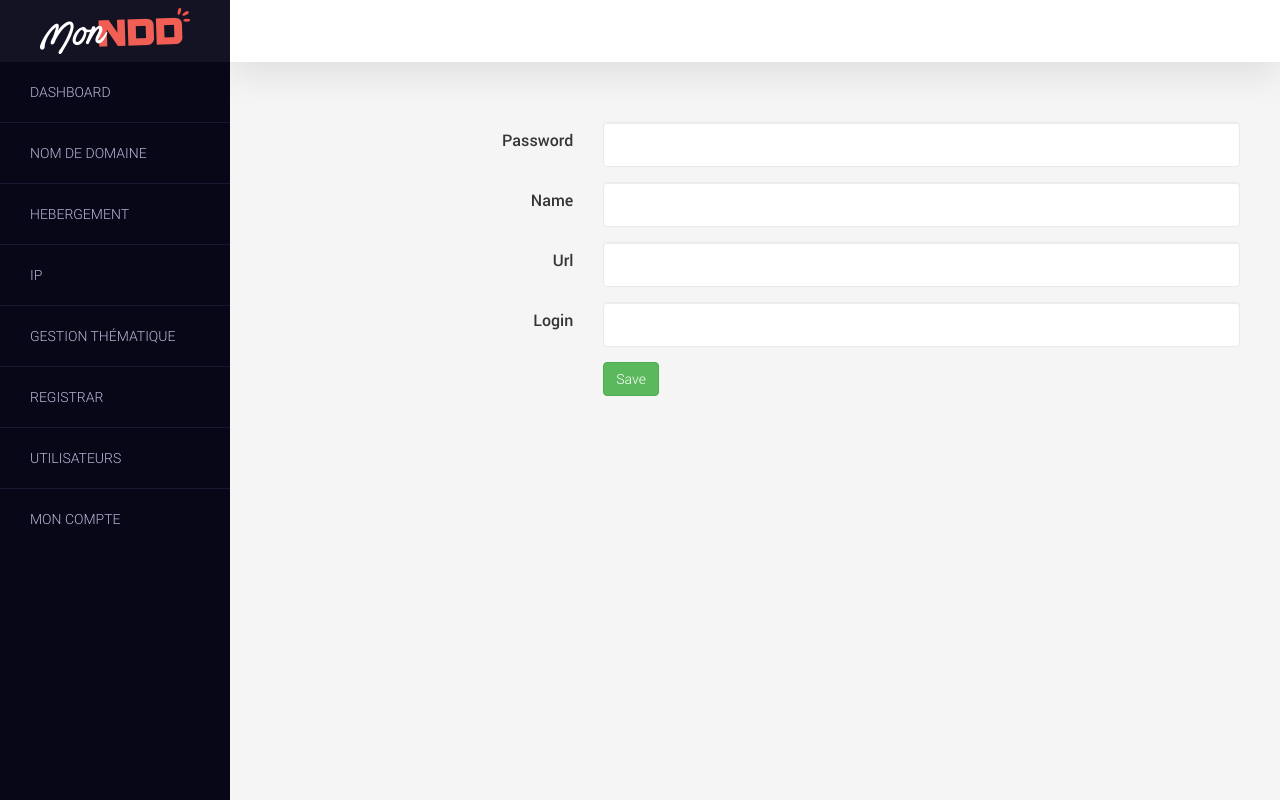
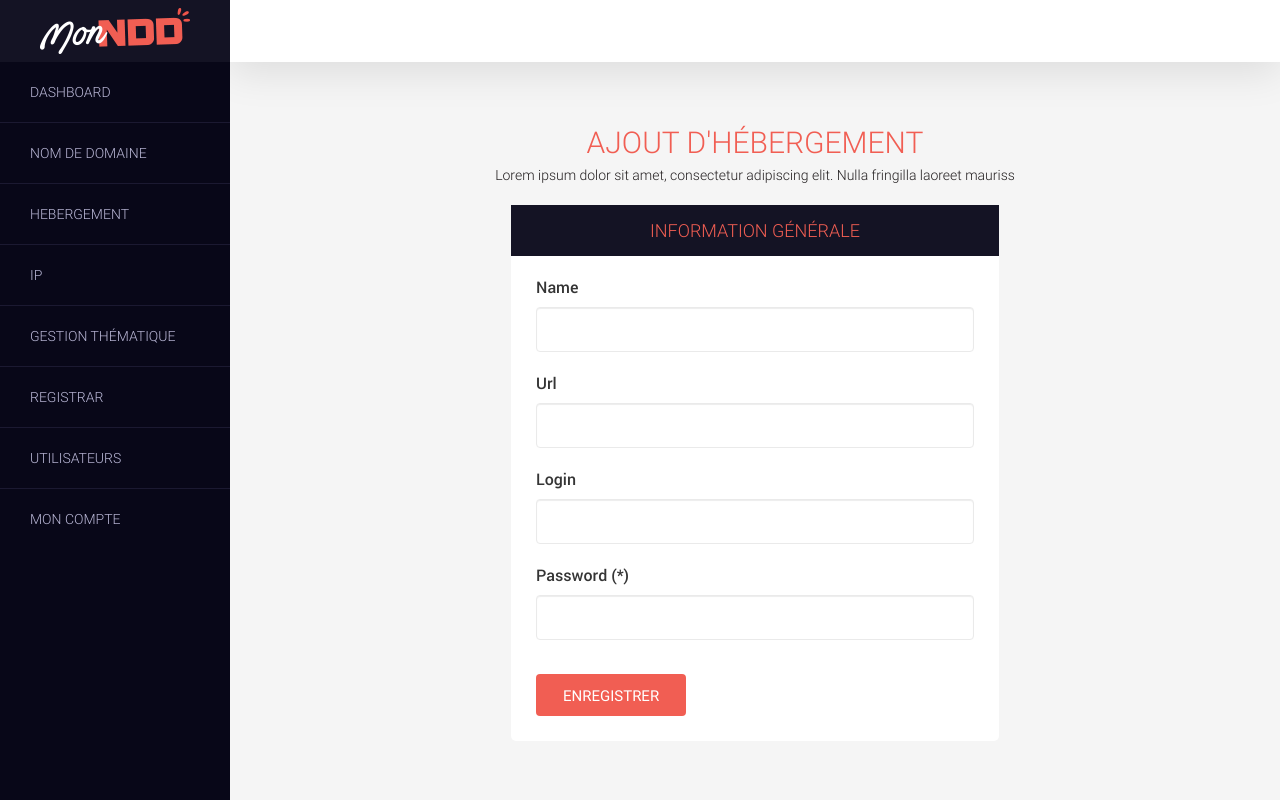
Before and after one commit to volatianaHelisoa/ndd, a CodeIgniter app: page /ndd/hebergement/add in a window 1280 px wide. Run offline with CodeIgniter, Linux system fonts and the light colour scheme; some libraries are stand-ins or nearby versions.

Commit message:
Add templates

```diff
--- a/application/controllers/Hebergement.php
+++ b/application/controllers/Hebergement.php
@@ -42,7 +42,7 @@ class Hebergement extends CI_Controller{
         else
         {
             $data['_view'] = 'hebergement/add';
-            $this->load->view('layouts/main',$data);
+            $this->load->view('layouts/full',$data);
         }
     }
 
--- a/application/views/hebergement/add.php
+++ b/application/views/hebergement/add.php
@@ -1,34 +1,26 @@
 <?php echo form_open('hebergement/add',array("class"=>"form-horizontal")); ?>
-
-	<div class="form-group">
-		<label for="password" class="col-md-4 control-label">Password</label>
-		<div class="col-md-8">
-			<input type="password" name="password" value="<?php echo $this->input->post('password'); ?>" class="form-control" id="password" />
-		</div>
+	<div class="head-section centered-el">
+		<span class="title-l">Ajout d'hébergement</span>
+		<p>Lorem ipsum dolor sit amet, consectetur adipiscing elit. Nulla fringilla laoreet mauriss</p>
 	</div>
-	<div class="form-group">
-		<label for="name" class="col-md-4 control-label">Name</label>
-		<div class="col-md-8">
+	<div class="carte wrap-field info-gen">
+		<div class="title-field">Information générale</div>
+		<div class="field">
+			<label for="name">Name</label>
 			<input type="text" name="name" value="<?php echo $this->input->post('name'); ?>" class="form-control" id="name" />
 		</div>
-	</div>
-	<div class="form-group">
-		<label for="url" class="col-md-4 control-label">Url</label>
-		<div class="col-md-8">
+		<div class="field">
+			<label for="url">Url</label>
 			<input type="text" name="url" value="<?php echo $this->input->post('url'); ?>" class="form-control" id="url" />
 		</div>
-	</div>
-	<div class="form-group">
-		<label for="login" class="col-md-4 control-label">Login</label>
-		<div class="col-md-8">
+		<div class="field">
+			<label for="login">Login</label>
 			<input type="text" name="login" value="<?php echo $this->input->post('login'); ?>" class="form-control" id="login" />
 		</div>
+		<div class="field">
+			<label for="password">Password (*)</label>
+			<input type="password" name="password" value="<?php echo $this->input->post('password'); ?>" class="form-control" id="password" require/>
+		</div>
+		<button type="submit" class="btn submit">Enregistrer</button>
 	</div>
-
-	<div class="form-group">
-		<div class="col-sm-offset-4 col-sm-8">
-			<button type="submit" class="btn btn-success">Save</button>
-        </div>
-	</div>
-
 <?php echo form_close(); ?>
--- a/assets/css/style.css
+++ b/assets/css/style.css
@@ -1,5 +1,6 @@
 
 [class^="wrap-field"] { max-width:488px; margin:0 auto;overflow: hidden; text-align:center}
+.wrap-field {max-width:488px; margin: 0 auto}
 .wrap-field-compte { max-width:806px; margin-top:40px}
 .title-field { text-transform:uppercase; text-align:center; padding:15px 25px; background:#141324; color:#f15e53; font:normal 18px/21px RL; margin:-25px -25px 20px; min-height:51px}
 .wrap-field-compte .title-field { margin-bottom: 0}
```
Also changed, not shown: application/views/domaine/add.php (+3 -7 lines).
